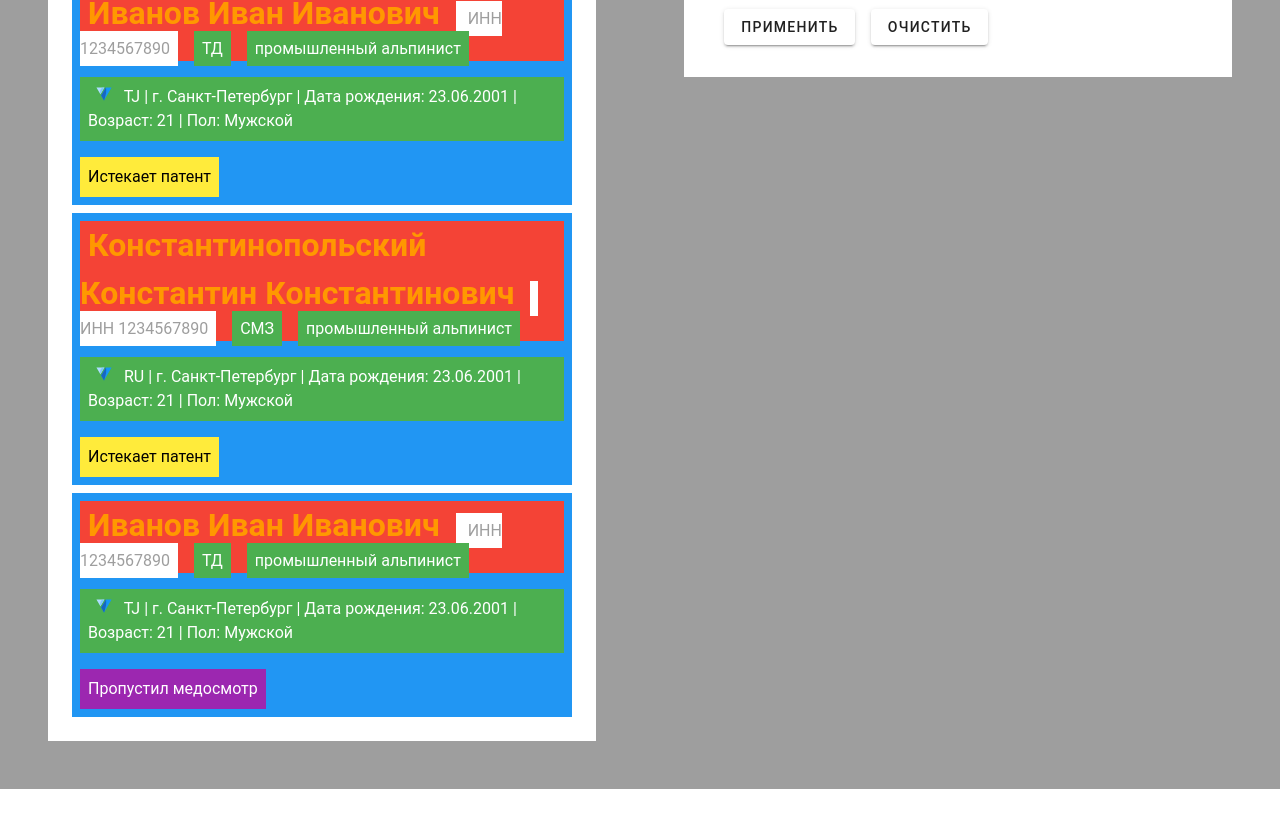
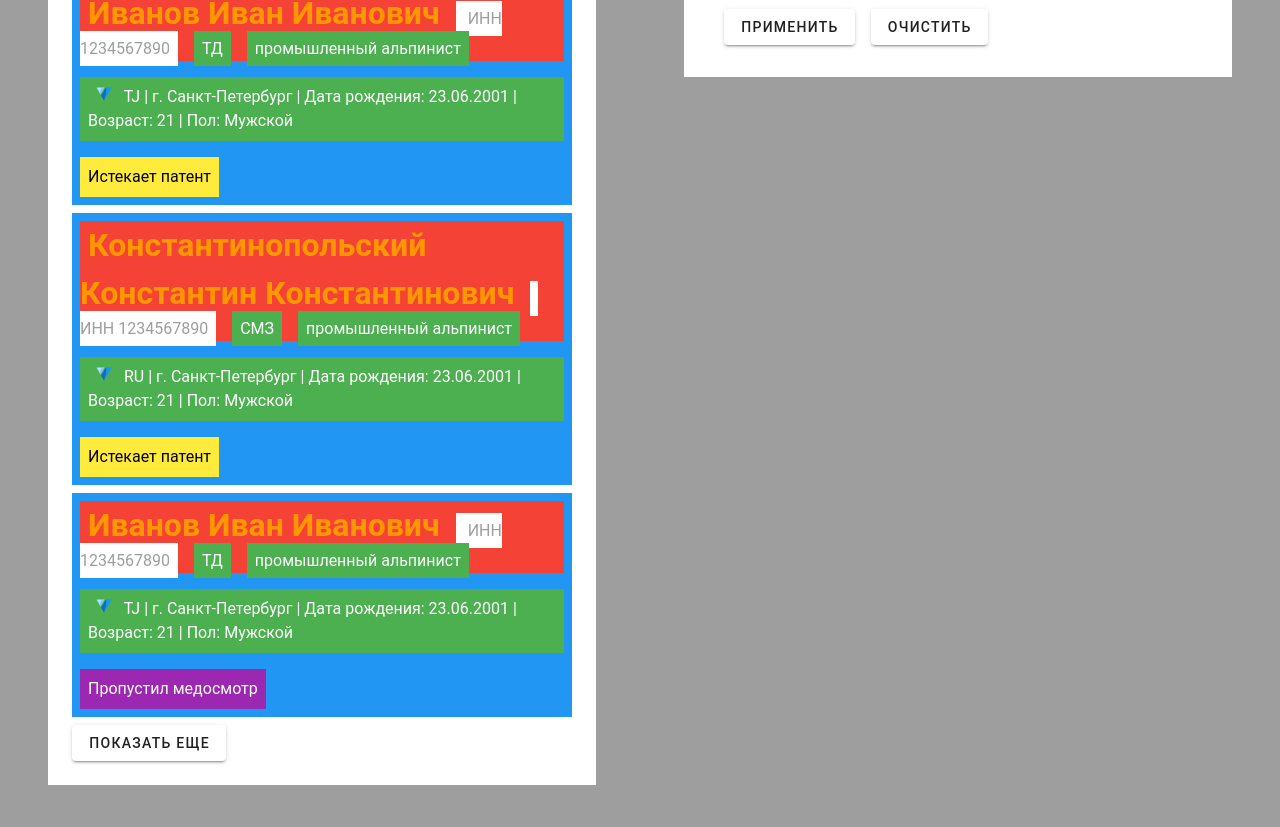
Before and after one commit to chnmk/vuetify-staff-list, a Vue app: page / in a window 1280 px wide. Shown: the part 631-1458 px from the top of the page. Before the commit the page ends 1420 px from the top, so only its background shows below. Built offline with nearby package versions, Linux system fonts and the light colour scheme.

Commit message:
fix: update show more button behaviour

```diff
--- a/src/components/StaffPage.vue
+++ b/src/components/StaffPage.vue
@@ -10,6 +10,7 @@
           <StaffList
             :staff_list="staff_list"
             :filtered_list="filtered_list"
+            :numberOfFilteredItems="numberOfFilteredItems"
             @showMoreItems="showMoreItems()"
             @tagEntireList="switchAllTags()"
             @tagProblem="switchTag('problem')"
@@ -363,6 +364,7 @@ let staff_list = [
 // =================
 
 let numberOfDisplayedItems = 4
+let numberOfFilteredItems = staff_list.length
 
 const filtered_list = ref(staff_list.slice(0, numberOfDisplayedItems))
 
@@ -430,6 +432,9 @@ function displayList(searchText) {
       filtered_list.value = filtered_list.value.filter((staff) => staff.type_contract_id !== 3)
     }
   }
+
+  numberOfFilteredItems = filtered_list.value.length
+  filtered_list.value = filtered_list.value.slice(0, numberOfDisplayedItems)
 }
 
 function switchTag(input) {
@@ -443,6 +448,7 @@ function switchTag(input) {
   } else if (input === "complete") {
     tagComplete.value = !tagComplete.value
   }
+
 
   // Apply filters:
   displayList()
@@ -463,7 +469,8 @@ function showMoreItems() {
   numberOfDisplayedItems += 4
 
   // Apply filters:
-  displayList()}
+  displayList()
+}
 
 function resetFilter() {
   selectedCountry.value = "Все страны"
--- a/src/components/main/StaffList.vue
+++ b/src/components/main/StaffList.vue
@@ -60,7 +60,7 @@
       :tagNote="tagNote"
       :tagComplete="tagComplete"
     />
-    <div class="ma-2" v-if="filtered_list.length > numberOfDisplayedItems">
+    <div class="ma-2" v-if="filtered_list.length < numberOfFilteredItems">
       <v-btn @click="$emit('showMoreItems')">
         Показать еще
       </v-btn>
@@ -71,10 +71,11 @@
 <script setup>
 import staffItem from './StaffItem.vue';
 
+
 const props = defineProps([
   'staff_list',
   'filtered_list',
-  'numberOfDisplayedItems',
+  'numberOfFilteredItems',
   'tagProblem',
   'tagCritical',
   'tagNote',
```
